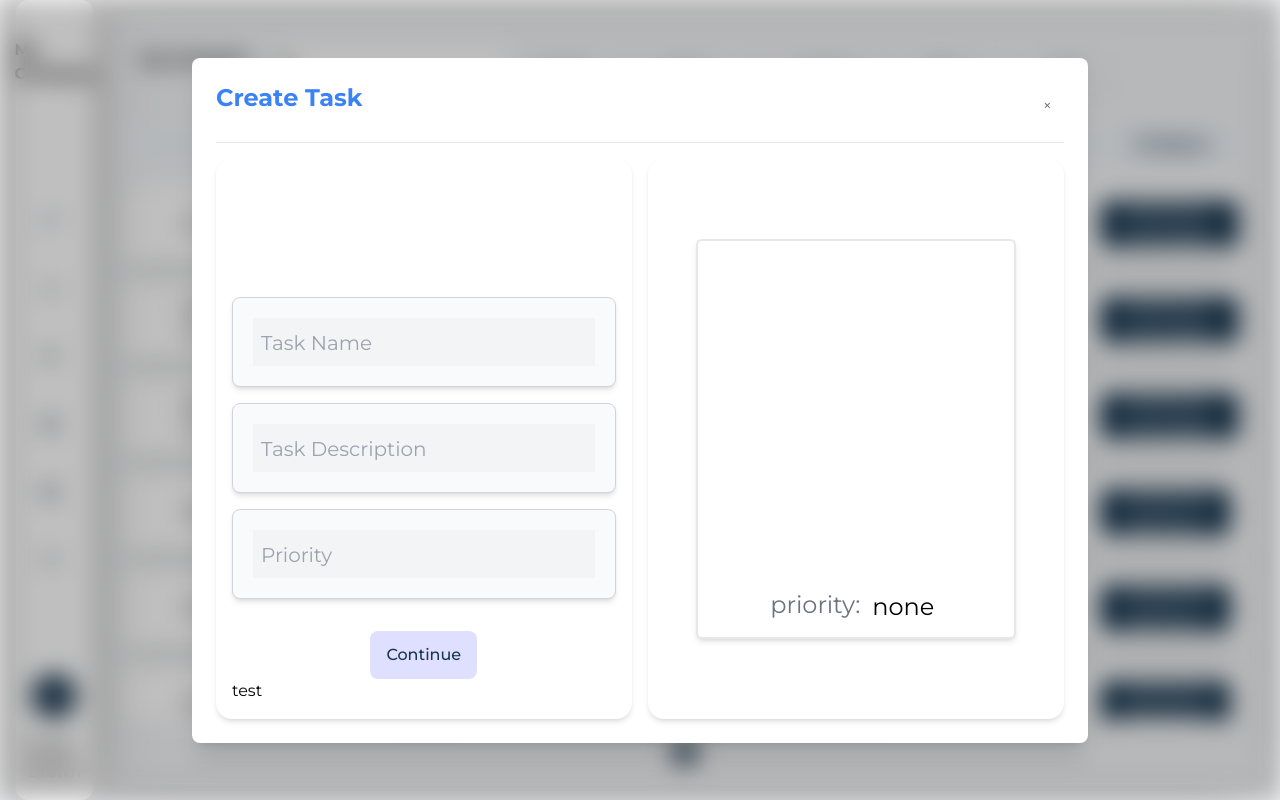
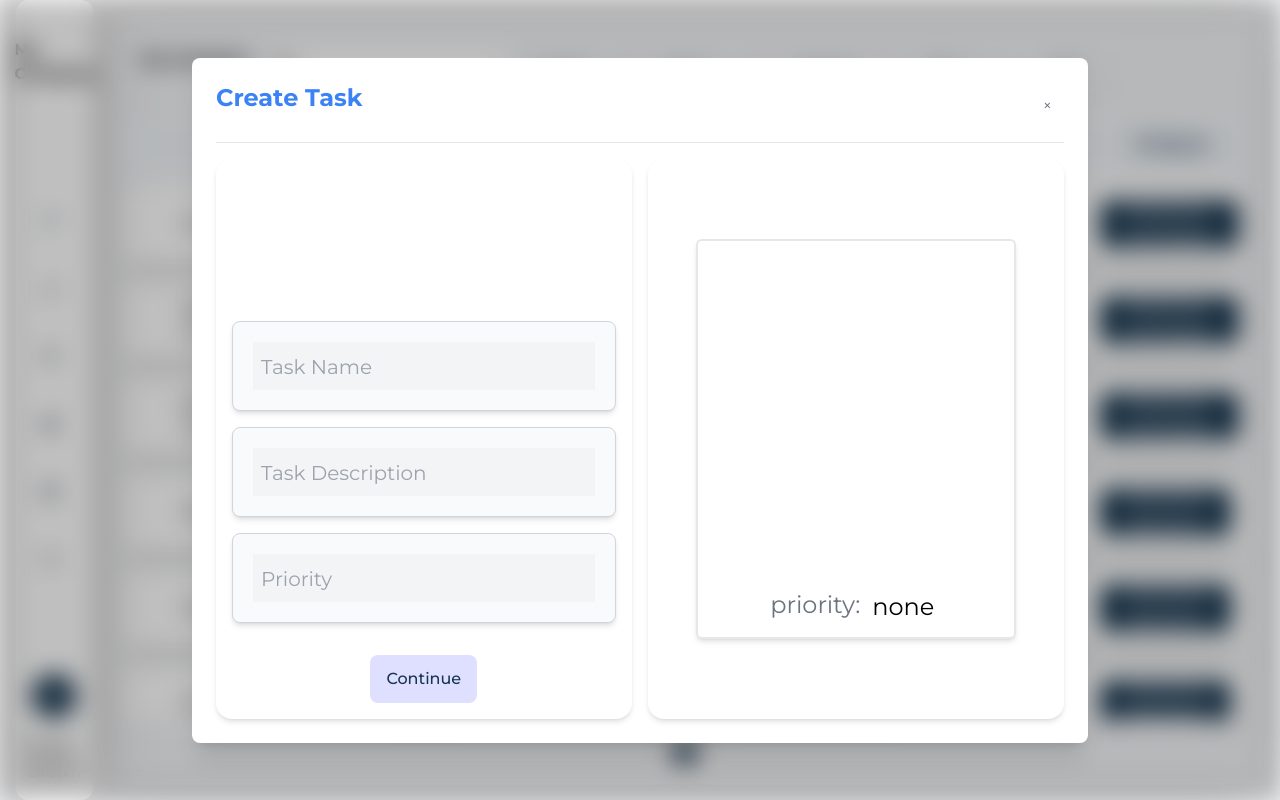
Before and after one commit to NicolasCarriman/monorepo-next13-Redux-RTK, a Next.js app in the folder packages/task-app/: page /dashboard in a window 1280 px wide. Both pictures are taken after a click on the button 684 px from the left and 752 px from the top of the page. Built offline with nearby package versions, Linux system fonts and the light colour scheme.

Commit message:
fix(app): fix error on ui
fix error

```diff
--- a/packages/task-app/app/dashboard/compoenents/taskForm.tsx
+++ b/packages/task-app/app/dashboard/compoenents/taskForm.tsx
@@ -51,8 +51,7 @@ function TaskForm({
     setTaskNewTeam,
     setTaskNewCategory,
     isNewTeam,
-    setTaskTeam,
-    buildTask
+    setTaskTeam
   } = useTaskBuilder();
   const {
     setSelectedTeam,
@@ -172,9 +171,6 @@ function TaskForm({
           onClose={closeModal}
         />
       }
-      <button type='button' onClick={() => {
-        buildTask();
-      }}>test</button>
     </form>
   );
 }
```
